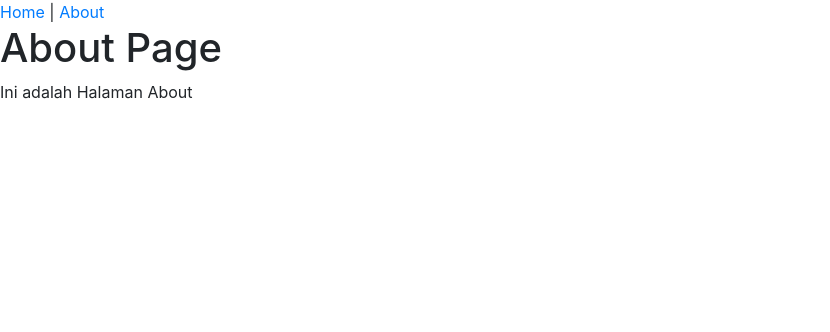
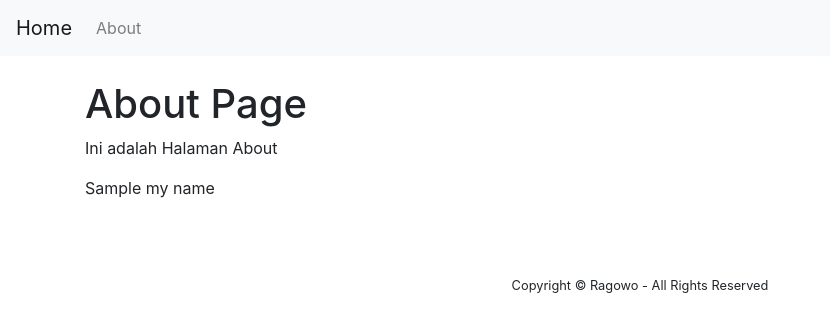
Before and after one commit to workfromroom/django1, a Django app: template mywebsite/pages/templates/about.html in a window 1280 px wide. Shown: the top 332 px of the page, without its empty margins (0-830 px from the left). Run offline with Django 3.2, Linux system fonts and the light colour scheme; the template is opened without the code that fills it: most values are stand-ins (such as "Sample title", 1, 10 or a date in 2020); some libraries are stand-ins or nearby versions.

Commit message:
coba django stop pada video 19

```diff
--- a/mywebsite/mywebsite/settings.py
+++ b/mywebsite/mywebsite/settings.py
@@ -119,3 +119,6 @@ USE_TZ = True
 # https://docs.djangoproject.com/en/3.1/howto/static-files/
 
 STATIC_URL = '/static/'
+STATICFILES_DIRS = [
+    BASE_DIR.joinpath('static')
+]
--- /dev/null
+++ b/mywebsite/pages/namer.py
@@ -0,0 +1,2 @@
+def namer():
+    return "Ini adalah Website Ragowo"
--- a/mywebsite/pages/templates/about.html
+++ b/mywebsite/pages/templates/about.html
@@ -8,9 +8,11 @@
     <title>About</title>
 </head>
 <body>
-    <a href="{% url 'home' %}">Home</a> | <a href="{% url 'about' %}">About</a>
+    <br>
     <h1>About Page</h1>
     <p>Ini adalah Halaman About </p>
+    {{my_name}}
+
 </body>
 </html>
 {% endblock %}
--- a/mywebsite/pages/templates/base.html
+++ b/mywebsite/pages/templates/base.html
@@ -9,8 +9,46 @@
     <title>{% block title %}{% endblock %}</title>
   </head>
   <body>
+  <nav class="navbar navbar-expand-lg navbar-light bg-light">
+    <a class="navbar-brand" href="{% url 'home' %}">Home</a>
+    <button class="navbar-toggler" type="button" data-toggle="collapse" data-target="#navbarSupportedContent" aria-controls="navbarSupportedContent" aria-expanded="false" aria-label="Toggle navigation">
+      <span class="navbar-toggler-icon"></span>
+    </button>
+    <div class="collapse navbar-collapse" id="navbarSupportedContent">
+      <ul class="navbar-nav mr-auto">
+        <!--<li class="nav-item active">
+          <a class="nav-link" href="#">Home <span class="sr-only">(current)</span></a>
+        </li>-->
+        <li class="nav-item">
+          <a class="nav-link" href="{% url 'about' %}">About</a>
+        </li>
+        <!--<li class="nav-item dropdown">
+          <a class="nav-link dropdown-toggle" href="#" id="navbarDropdown" role="button" data-toggle="dropdown" aria-haspopup="true" aria-expanded="false">
+            Dropdown
+          </a>
+          <div class="dropdown-menu" aria-labelledby="navbarDropdown">
+            <a class="dropdown-item" href="#">Action</a>
+            <a class="dropdown-item" href="#">Another action</a>
+            <div class="dropdown-divider"></div>
+            <a class="dropdown-item" href="#">Something else here</a>
+          </div>
+        </li>-->
+        <!--<li class="nav-item">
+          <a class="nav-link disabled" href="#" tabindex="-1" aria-disabled="true">Disabled</a>
+        </li>
+      </ul>-->
+      <!--<form class="form-inline my-2 my-lg-0">
+        <input class="form-control mr-sm-2" type="search" placeholder="Search" aria-label="Search">
+        <button class="btn btn-outline-success my-2 my-sm-0" type="submit">Search</button>
+      </form>-->
+    </div>
+  </nav>
+    <div class="container">
     {% block content %}
     {% endblock %}
+    </div>
+    <br><br><br>
+    <center><small>Copyright &copy; Ragowo - All Rights Reserved</small></center>
     <!-- Optional JavaScript -->
     <!-- jQuery first, then Popper.js, then Bootstrap JS -->
     <script src="https://code.jquery.com/jquery-3.5.1.slim.min.js" integrity="sha384-DfXdz2htPH0lsSSs5nCTpuj/zy4C+OGpamoFVy38MVBnE+IbbVYUew+OrCXaRkfj" crossorigin="anonymous"></script>
--- a/mywebsite/pages/views.py
+++ b/mywebsite/pages/views.py
@@ -1,5 +1,7 @@
 from django.shortcuts import render
 def home(request):
-    return render(request,"index.html",{})
+    from pages.namer import namer
+    return render(request,"index.html",{"namer":namer})
 def about(request):
-    return render(request,"about.html",{})
+    my_name = "Halo, nama saya adalah Ragowo"
+    return render(request,"about.html",{"my_name":my_name})
```
Also changed, not shown: mywebsite/pages/templates/index.html (+11 -1 lines), README.md, mywebsite/__init__.py (added).
